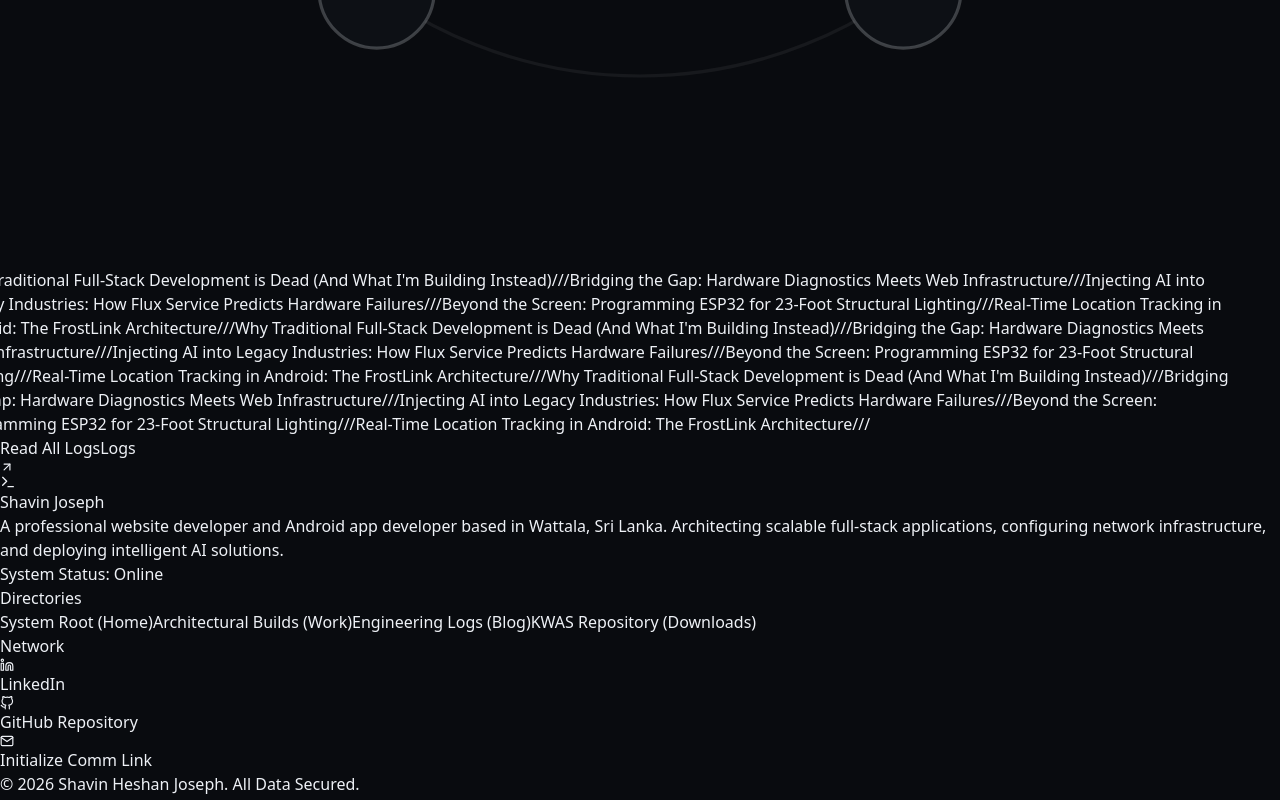
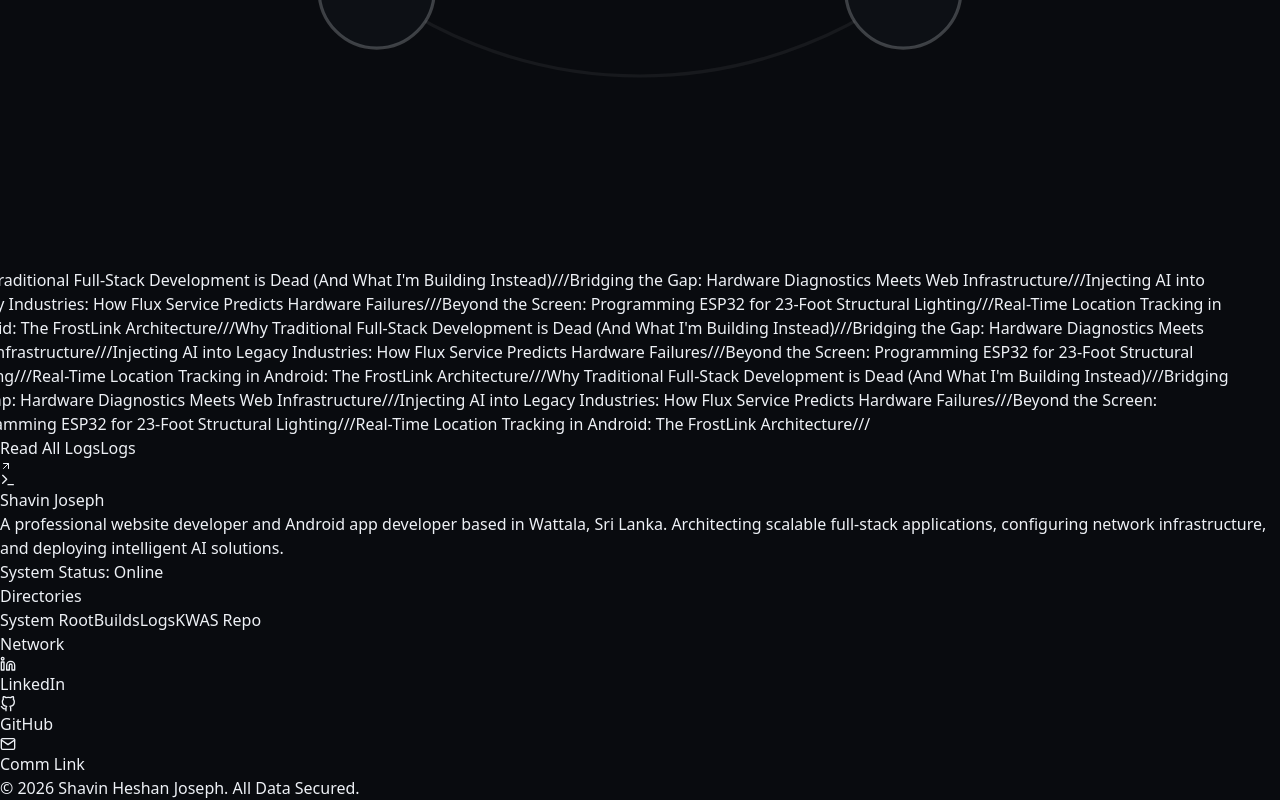
Before and after one commit to Shavin-Joseph/nextjs-portfolio, a React (Vite) app: page / in a window 1280 px wide. Shown: the part 1644-2444 px from the top of the page. Built offline with nearby package versions, Linux system fonts and the light colour scheme.

Commit message:
Footer edited

```diff
--- a/src/components/Footer.jsx
+++ b/src/components/Footer.jsx
@@ -29,10 +29,11 @@ const Footer = () => {
       <div className="flex items-stretch w-full border-b border-white/10 bg-[#12151b]">
 
         {/* Scrolling Marquee (Left Side, Flex-Grow) */}
-        <div className="flex-1 overflow-hidden relative group py-3">
+        {/* Reduced mobile padding to py-2 */}
+        <div className="flex-1 overflow-hidden relative group py-2 md:py-3">
           {/* Fading Edges to make the text seamlessly disappear */}
-          <div className="absolute left-0 top-0 bottom-0 w-12 md:w-24 bg-gradient-to-r from-[#12151b] to-transparent z-10 pointer-events-none" />
-          <div className="absolute right-0 top-0 bottom-0 w-12 md:w-24 bg-gradient-to-l from-[#12151b] to-transparent z-10 pointer-events-none" />
+          <div className="absolute left-0 top-0 bottom-0 w-8 md:w-24 bg-gradient-to-r from-[#12151b] to-transparent z-10 pointer-events-none" />
+          <div className="absolute right-0 top-0 bottom-0 w-8 md:w-24 bg-gradient-to-l from-[#12151b] to-transparent z-10 pointer-events-none" />
 
           <motion.div
             animate={{ x: ["0%", "-50%"] }}
@@ -41,10 +42,10 @@ const Footer = () => {
           >
             {marqueeItems.map((article, index) => (
               <React.Fragment key={index}>
-                {/* 3. DYNAMIC LINKS: Clicking a scrolling title goes to that specific article */}
+                {/* DYNAMIC LINKS: Clicking a scrolling title goes to that specific article */}
                 <Link
                   to={`/blog/${article.id}`}
-                  className="mx-4 md:mx-8 flex items-center gap-2 hover:text-[color:var(--theme-main)] transition-colors duration-300"
+                  className="mx-3 md:mx-8 flex items-center gap-2 hover:text-[color:var(--theme-main)] transition-colors duration-300"
                 >
                   {article.title}
                 </Link>
@@ -55,61 +56,72 @@ const Footer = () => {
         </div>
 
         {/* Read More Button (Right Side, Pinned) */}
+        {/* Tightened mobile padding (px-4) */}
         <Link
           to="/blog"
-          className="flex items-center gap-2 px-5 md:px-8 bg-[#0a0c10] border-l border-white/10 hover:bg-white/[0.03] transition-colors font-mono text-[10px] md:text-xs uppercase tracking-widest text-[color:var(--theme-main)] font-bold shrink-0 z-20"
+          className="flex items-center gap-1.5 md:gap-2 px-4 md:px-8 bg-[#0a0c10] border-l border-white/10 hover:bg-white/[0.03] transition-colors font-mono text-[9px] md:text-xs uppercase tracking-widest text-[color:var(--theme-main)] font-bold shrink-0 z-20"
         >
           <span className="hidden sm:inline">Read All Logs</span>
           <span className="sm:hidden">Logs</span>
-          <FiArrowUpRight size={14} />
+          <FiArrowUpRight size={12} className="md:w-[14px] md:h-[14px]" />
         </Link>
       </div>
 
       {/* --- MIDDLE: MAIN FOOTER CONTENT --- */}
-      <div className="max-w-[1280px] mx-auto px-6 md:px-12 py-10 md:py-12 grid grid-cols-1 md:grid-cols-2 lg:grid-cols-4 gap-10 lg:gap-8">
+      {/* Reduced mobile padding (py-8) and optimized gap */}
+      <div className="max-w-[1280px] mx-auto px-5 md:px-12 py-8 md:py-12 grid grid-cols-1 lg:grid-cols-4 gap-8 lg:gap-8">
 
         {/* Column 1: Brand & SEO Text */}
         <div className="lg:col-span-2 flex flex-col items-start">
-          <Link to="/" className="text-xl md:text-2xl font-bold text-white uppercase tracking-tighter flex items-center gap-2 mb-4 hover:text-[color:var(--theme-main)] transition-colors">
-            <FiTerminal className="text-[color:var(--theme-main)]" /> Shavin Joseph
+          <Link to="/" className="text-lg md:text-2xl font-bold text-white uppercase tracking-tighter flex items-center gap-2 mb-3 md:mb-4 hover:text-[color:var(--theme-main)] transition-colors">
+            <FiTerminal className="text-[color:var(--theme-main)] w-4 h-4 md:w-5 md:h-5" /> Shavin Joseph
           </Link>
-          <p className="text-[#8a93a6] text-xs md:text-sm leading-relaxed max-w-md mb-6">
+          <p className="text-[#8a93a6] text-[11px] md:text-sm leading-relaxed max-w-md mb-4 md:mb-6">
             A professional website developer and Android app developer based in Wattala, Sri Lanka. Architecting scalable full-stack applications, configuring network infrastructure, and deploying intelligent AI solutions.
           </p>
-          <div className="font-mono text-[9px] md:text-[10px] tracking-widest text-[#5b6472] uppercase px-3 py-1.5 rounded-full border border-white/10 bg-white/5">
+          <div className="font-mono text-[8.5px] md:text-[10px] tracking-widest text-[#5b6472] uppercase px-2.5 py-1 md:px-3 md:py-1.5 rounded-full border border-white/10 bg-white/5">
             System Status: Online
           </div>
         </div>
 
+        {/*
+          Pro-Mobile Trick: Wrap the links and network sections in a 2-column grid on mobile
+          so they sit side-by-side, cutting the vertical height in half!
+        */}
+        <div className="grid grid-cols-2 gap-4 lg:col-span-2 w-full">
+
           {/* Column 2: Navigation Links */}
-        <nav aria-label="Footer Navigation" className="flex flex-col gap-3">
-          <h4 className="font-mono text-[10px] md:text-xs text-white uppercase tracking-widest mb-1 md:mb-2">Directories</h4>
-          <Link to="/" className="text-[#8a93a6] text-xs md:text-sm hover:text-[color:var(--theme-main)] transition-colors w-max">System Root (Home)</Link>
-          <Link to="/work" className="text-[#8a93a6] text-xs md:text-sm hover:text-[color:var(--theme-main)] transition-colors w-max">Architectural Builds (Work)</Link>
-          <Link to="/blog" className="text-[#8a93a6] text-xs md:text-sm hover:text-[color:var(--theme-main)] transition-colors w-max">Engineering Logs (Blog)</Link>
-          <Link to="/downloads" className="text-[#8a93a6] text-xs md:text-sm hover:text-[color:var(--theme-main)] transition-colors w-max">KWAS Repository (Downloads)</Link>
+          <nav aria-label="Footer Navigation" className="flex flex-col gap-2.5 md:gap-3">
+            <h4 className="font-mono text-[9px] md:text-[10px] text-white uppercase tracking-widest mb-0.5 md:mb-2">Directories</h4>
+            <Link to="/" className="text-[#8a93a6] text-[11px] md:text-sm hover:text-[color:var(--theme-main)] transition-colors w-max">System Root</Link>
+            <Link to="/work" className="text-[#8a93a6] text-[11px] md:text-sm hover:text-[color:var(--theme-main)] transition-colors w-max">Builds</Link>
+            <Link to="/blog" className="text-[#8a93a6] text-[11px] md:text-sm hover:text-[color:var(--theme-main)] transition-colors w-max">Logs</Link>
+            <Link to="/downloads" className="text-[#8a93a6] text-[11px] md:text-sm hover:text-[color:var(--theme-main)] transition-colors w-max">KWAS Repo</Link>
           </nav>
 
           {/* Column 3: Social & Contact */}
-        <div className="flex flex-col gap-3">
-          <h4 className="font-mono text-[10px] md:text-xs text-white uppercase tracking-widest mb-1 md:mb-2">Network</h4>
-          <a href="https://www.linkedin.com/in/shavin-joseph-5193a73b5" target="_blank" rel="noopener noreferrer" className="flex items-center gap-2 text-[#8a93a6] text-xs md:text-sm hover:text-white transition-colors w-max">
-            <FiLinkedin size={14} /> LinkedIn
+          <div className="flex flex-col gap-2.5 md:gap-3">
+            <h4 className="font-mono text-[9px] md:text-[10px] text-white uppercase tracking-widest mb-0.5 md:mb-2">Network</h4>
+            <a href="https://www.linkedin.com/in/shavin-joseph-5193a73b5" target="_blank" rel="noopener noreferrer" className="flex items-center gap-1.5 md:gap-2 text-[#8a93a6] text-[11px] md:text-sm hover:text-white transition-colors w-max">
+              <FiLinkedin className="w-3.5 h-3.5 md:w-4 md:h-4" /> LinkedIn
             </a>
-          <a href="https://github.com/Shavin-Joseph" target="_blank" rel="noopener noreferrer" className="flex items-center gap-2 text-[#8a93a6] text-xs md:text-sm hover:text-white transition-colors w-max">
-            <FiGithub size={14} /> GitHub Repository
+            <a href="https://github.com/Shavin-Joseph" target="_blank" rel="noopener noreferrer" className="flex items-center gap-1.5 md:gap-2 text-[#8a93a6] text-[11px] md:text-sm hover:text-white transition-colors w-max">
+              <FiGithub className="w-3.5 h-3.5 md:w-4 md:h-4" /> GitHub
             </a>
-          <a href="mailto:josephshavin3@gmail.com" className="flex items-center gap-2 text-[#8a93a6] text-xs md:text-sm hover:text-white transition-colors w-max mt-1 md:mt-2">
-            <FiMail size={14} className="text-[color:var(--theme-main)]" /> Initialize Comm Link
+            <a href="mailto:josephshavin3@gmail.com" className="flex items-center gap-1.5 md:gap-2 text-[#8a93a6] text-[11px] md:text-sm hover:text-white transition-colors w-max mt-1 md:mt-2">
+              <FiMail className="w-3.5 h-3.5 md:w-4 md:h-4 text-[color:var(--theme-main)]" /> Comm Link
             </a>
           </div>
 
         </div>
 
+      </div>
+
       {/* --- BOTTOM: COPYRIGHT --- */}
+      {/* Tightened mobile bottom padding */}
       <div className="border-t border-white/5">
-        <div className="max-w-[1280px] mx-auto px-6 md:px-12 py-4 flex flex-col items-center justify-center">
-          <p className="font-mono text-[9px] md:text-[10px] text-[#5b6472] uppercase tracking-widest text-center">
+        <div className="max-w-[1280px] mx-auto px-5 md:px-12 py-3 md:py-4 flex flex-col items-center justify-center">
+          <p className="font-mono text-[8px] md:text-[10px] text-[#5b6472] uppercase tracking-widest text-center">
             &copy; 2026 Shavin Heshan Joseph. All Data Secured.
           </p>
         </div>
```
Lines whose indentation alone changed are shown as unchanged.
